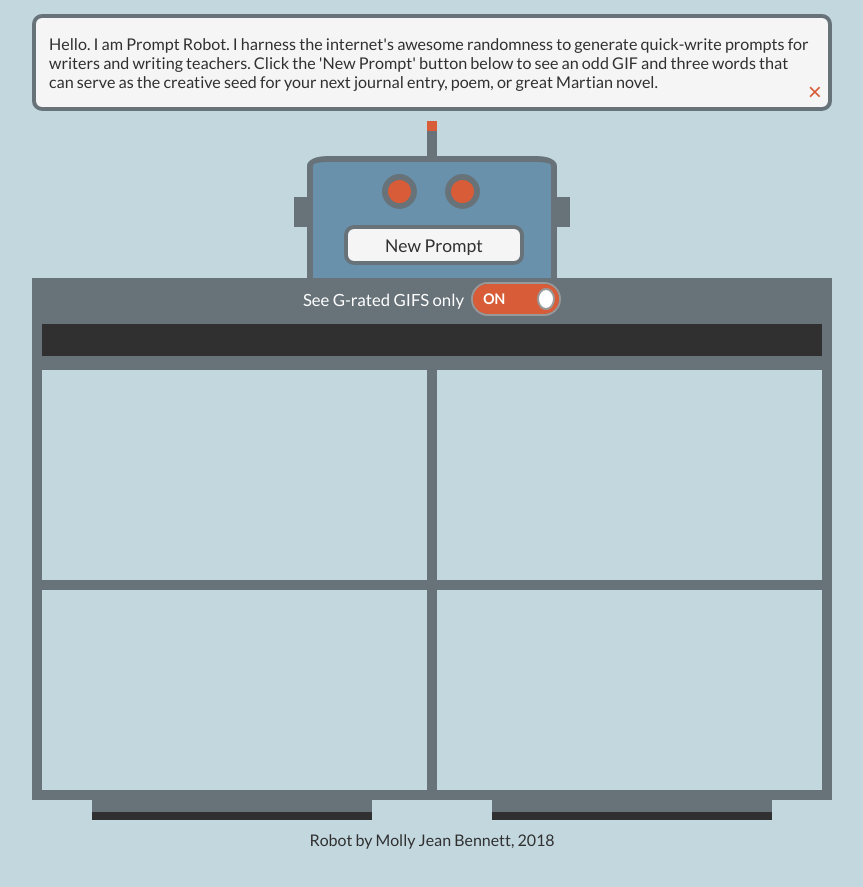
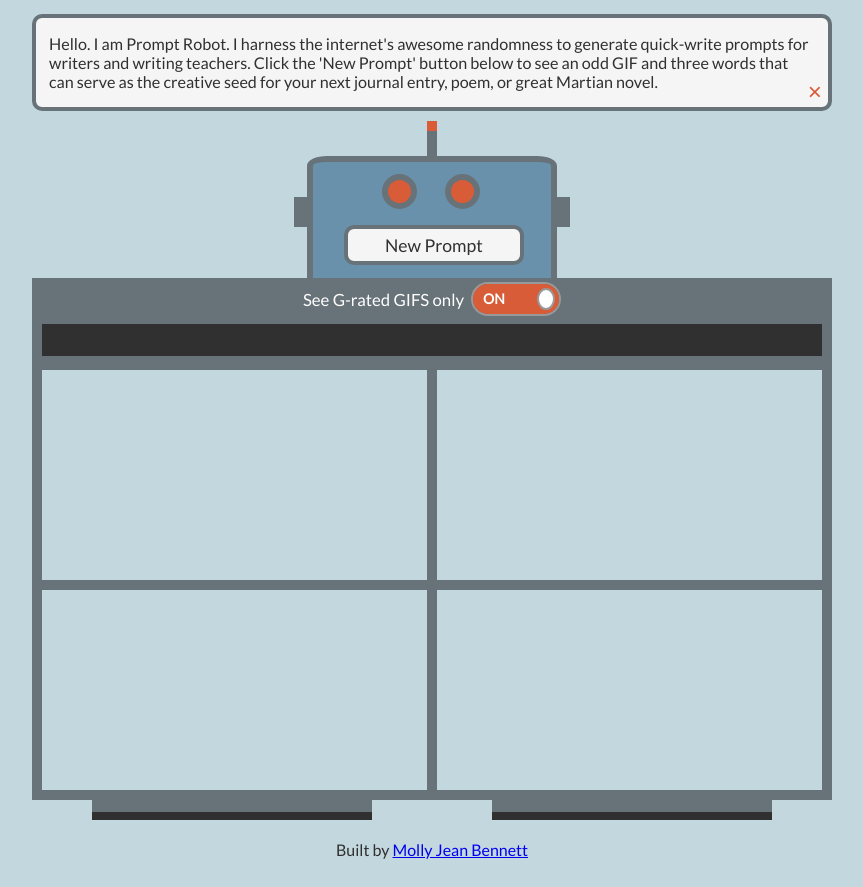
Before and after one commit to MollyJeanB/PromptRobot, a website: page public/index.html in a window 1280 px wide. Shown: the part 162-1049 px from the top of the page, without its empty margins (208-1071 px from the left). Drawn offline with nearby package versions, Linux system fonts and the light colour scheme.

Commit message:
update footer

```diff
--- a/public/index.html
+++ b/public/index.html
@@ -176,7 +176,7 @@
       <div class="col-6">
         <div class="right-foot"></div>
       </div>
-      <div class="author-section">Robot by Molly Jean Bennett, 2018</div>
+      <div class="author-section">Built by <a class="link-text" href="https://www.mollyjeanbennett.com/" target="_blank">Molly Jean Bennett</a></div>
     </footer>
     <script src="https://code.jquery.com/jquery-3.2.1.js"
       integrity="sha256-DZAnKJ/6XZ9si04Hgrsxu/8s717jcIzLy3oi35EouyE="
--- a/public/main.css
+++ b/public/main.css
@@ -114,7 +114,6 @@ header {
 .robot-body {
   max-width: 800px;
   color: #262626;
-  /* border: 5px solid #677279; */
   margin-left: auto;
   margin-right: auto;
 }
@@ -166,7 +165,7 @@ header {
   text-align: center;
   color: #303030;
   padding: 20px 0 20px 0;
-  margin-top: 10px;
+  margin-top: 20px;
 }
 
 .explanation-text {
@@ -177,6 +176,14 @@ header {
   border-radius: 10px;
   padding: 0 13px 0 13px;
   font-size: 101%;
+}
+
+.link-text:visited {
+  color: #303030;
+}
+
+.link-text:hover {
+  color: #d75c37;
 }
 
 .close {
```
